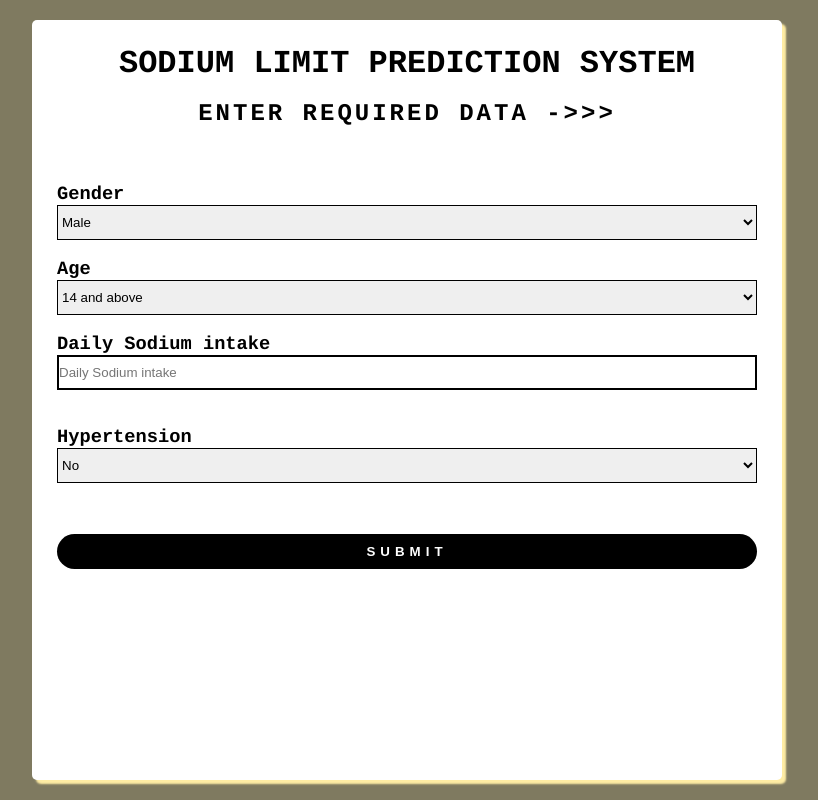
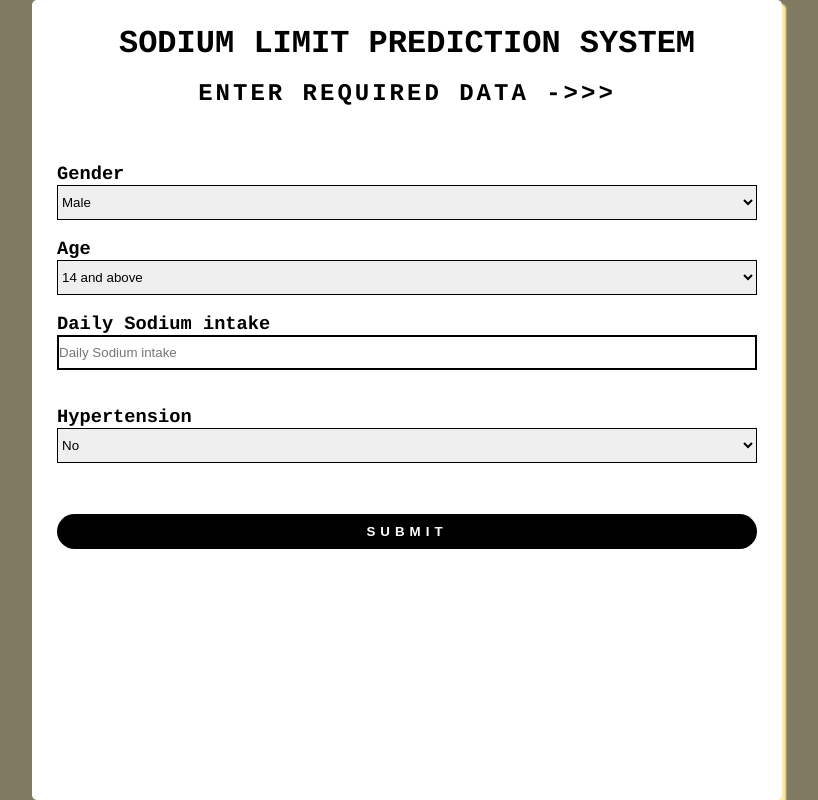
Before and after one commit to gmd1609/Sodium-Prediction-Heroku, a Flask app: page / in a window 1280 px wide. Shown: the whole page, without its empty margins (233-1051 px from the left). Run offline with Flask 2, Linux system fonts and the light colour scheme; parts of the project's set-up code (start-up, migrations or seed data) failed here and were passed over.

Commit message:
Update index.html

```diff
--- a/templates/index.html
+++ b/templates/index.html
@@ -259,8 +259,8 @@
             left: 50%;
             transform: translate(-50%,-50%);
             max-width: 750px;
-            width: 100%;
-            height: 95%;
+            width: 150%;
+            height: 100%;
             background: #fff;
             padding: 25px;
             border-radius: 5px;
```
